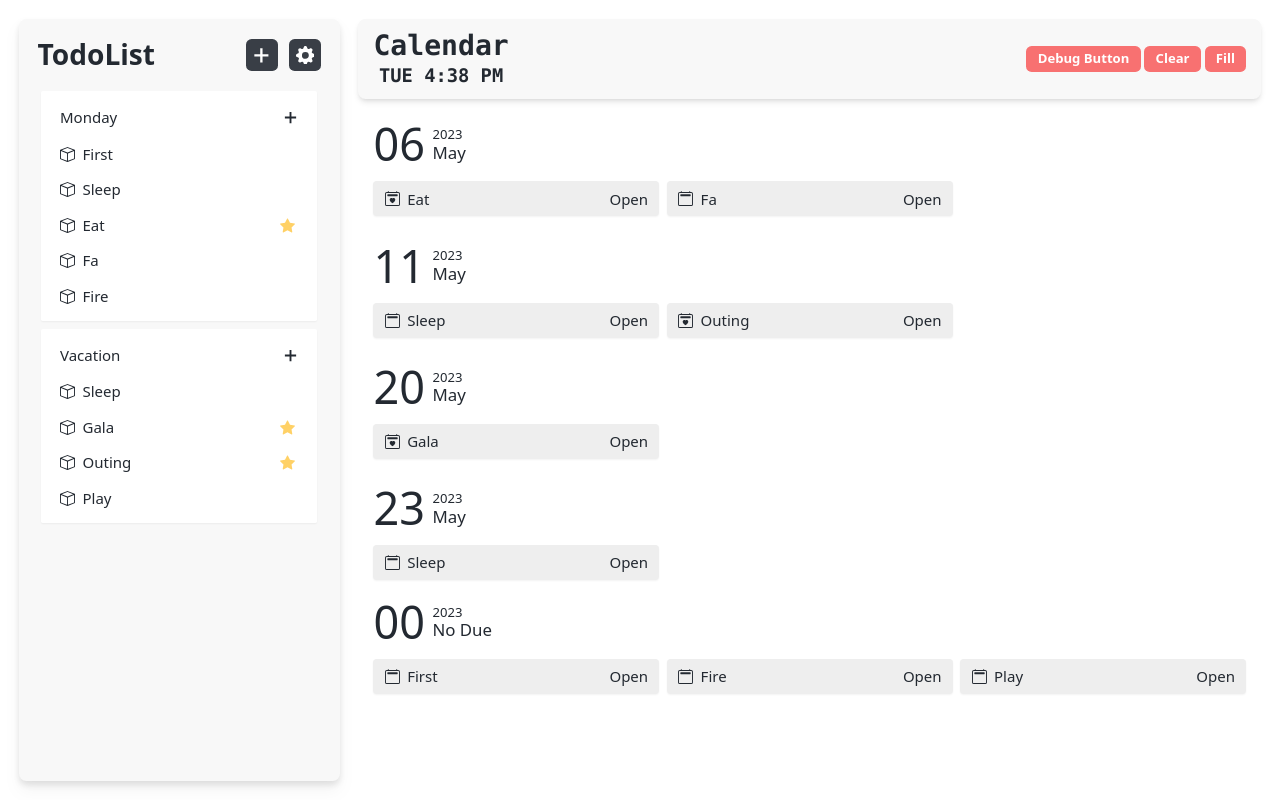
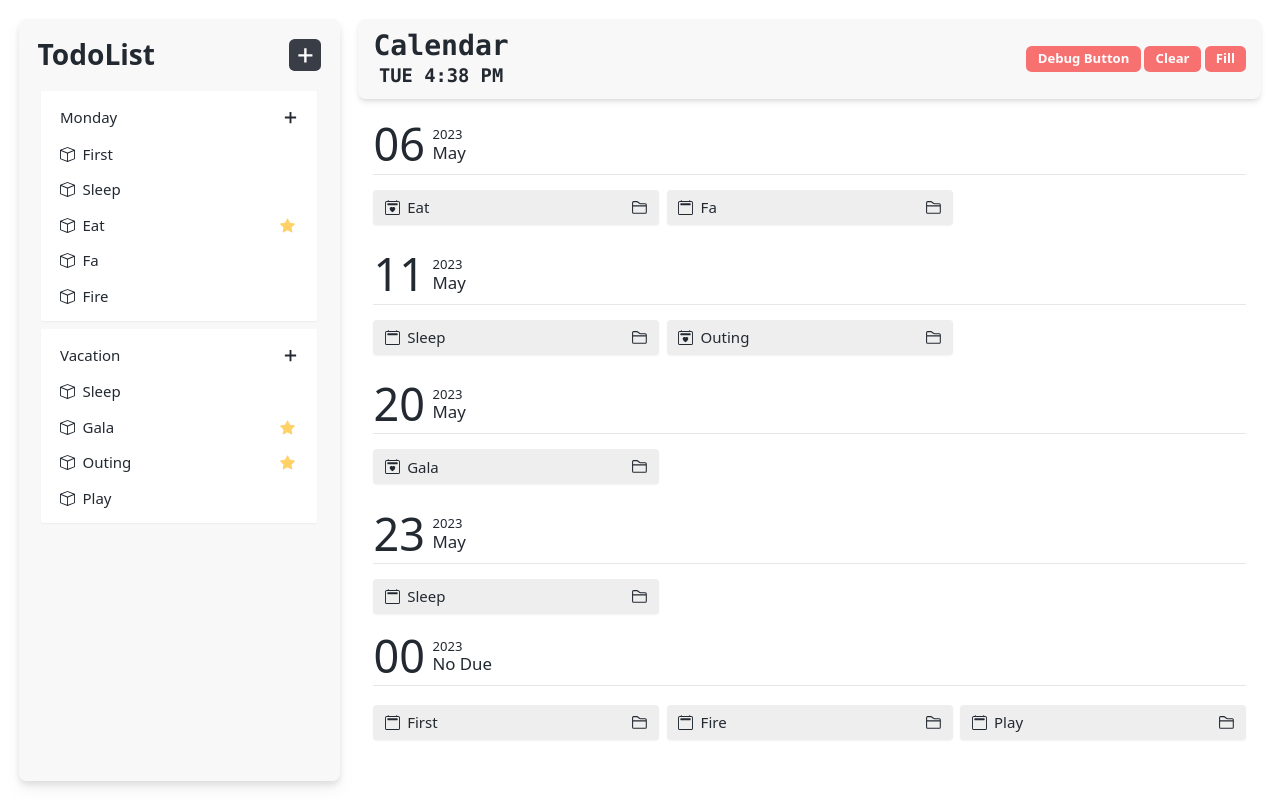
Before and after one commit to Boreumdal/unfinshed-proj-todo, a React (Vite) app in the folder frontend/: page /local in a window 1280 px wide. Both pictures are taken after a click on the button "Fill". Built offline with nearby package versions, Linux system fonts and the light colour scheme.

Commit message:
fixed side tab empty column and open visual

```diff
--- a/frontend/src/index.css
+++ b/frontend/src/index.css
@@ -10,17 +10,19 @@ body {
     background-color: rgb(255, 255, 255);
 }
 
-.todo-item-list::-webkit-scrollbar {
+/* .todo-item-list */
+
+::-webkit-scrollbar {
     appearance: none;
     width: 3px;
     border-radius: 2px;
 }
 
-.todo-item-list::-webkit-scrollbar-thumb {
+::-webkit-scrollbar-thumb {
     background-color: #ecb465;
 }
 
-.todo-item-list::-webkit-scrollbar-track {
+::-webkit-scrollbar-track {
     background-color: transparent;
 }
 
--- a/frontend/src/pages/Local/DisplayTask.jsx
+++ b/frontend/src/pages/Local/DisplayTask.jsx
@@ -1,5 +1,5 @@
 import React, { useState, useEffect } from 'react'
-import { BsCalendar2, BsCalendar2Check, BsCalendar2Heart, BsCaretDownFill, BsCaretUpFill } from 'react-icons/bs'
+import { BsCalendar2, BsCalendar2Check, BsCalendar2Heart, BsCaretDownFill, BsCaretUpFill, BsFolder2Open, BsFolder2  } from 'react-icons/bs'
 
 const DisplayTask = ({tasks, setOpenedDataId, openedDataId, setOpenedDataToggle}) => {
 	const months = ['January', 'February', 'March', 'April', 'May', 'June', 'July', 'August', 'September', 'October', 'November', 'December']
@@ -41,9 +41,10 @@ const DisplayTask = ({tasks, setOpenedDataId, openedDataId, setOpenedDataToggle}
 	return (
 		<div className='flex flex-col gap-5'>
 			{
-				dates && dates.length > 0 ? dates.sort((a, b) => Date.parse(a) - Date.parse(b)).map((date, idx) => (
-					<div key={idx} className='mt-2 '>
-						<div className='flex items-center font-medium gap-2'>
+				dates && dates.length > 0 && dates.sort((a, b) => Date.parse(a) - Date.parse(b))
+					.map((date, idx) => tasks && tasks.tasks.length > 0 && tasks.tasks.filter(task => task.marks.deleted !== true && task.dueDate.slice(0,10) === date).length > 0 && (
+						<div key={idx} className='mt-2'>
+							<div className='flex items-center font-medium gap-2 border-b pb-2'>
 								<h1 className='text-5xl'>{date.slice(8)}</h1>
 								<div className='flex flex-col'>
 									<p className='text-sm leading-5'>{date.slice(0, 4)}</p>
@@ -53,52 +54,56 @@ const DisplayTask = ({tasks, setOpenedDataId, openedDataId, setOpenedDataToggle}
 
 							<div className='grid grid-cols-3 gap-2 mt-4'>
 								{
-								tasks && tasks.tasks.length > 0 && tasks.tasks.filter(task => task.marks.deleted !== true).filter(task => task.dueDate.slice(0,10) === date).map(item => (
-									<div key={item.id} className={(item.status !== 'todo' && 'opacity-50') + ' duration-200 font-medium bg-[#EEEEEE] w-full h-[35px] flex items-center justify-between px-3 rounded shadow-sm'}>
+									tasks && tasks.tasks.length > 0 && tasks.tasks.filter(task => task.marks.deleted !== true && task.dueDate.slice(0,10) === date).map(item => (
+										<div key={item.id} className={((item.status !== 'todo' && 'opacity-50') + (openedDataId && openedDataId !== item.id && ' brightness-90')) + ' duration-200 font-medium bg-[#EEEEEE] w-full h-[35px] flex items-center justify-between px-3 rounded shadow-sm'}>
 											<div className='flex items-center gap-2'>
 												{
 													item.status === 'todo' ? item.marks.marked ? <span><BsCalendar2Heart /></span> : <span><BsCalendar2 /></span> : item.marks.marked ? <span><BsCalendar2Heart /></span> : <span><BsCalendar2Check /></span>
 												}
 												<h1 className='font-medium'>{item.title}</h1>
 											</div>
-										<button onClick={() => openTaskHandler(item.id)}>Open</button>
+											<button onClick={() => openTaskHandler(item.id)} className='text-lg'>{ openedDataId === item.id ? <BsFolder2Open /> : <BsFolder2 /> }</button>
 										</div>
 									))
 								}
 							</div>
-
 						</div>
-				)) : <p className='font-medium'>No dates found</p>
+					)
+				)
 			}
-			<div className=''>
 			{
-					noDue && noDue.length > 0 && (
-						<div className='flex items-center font-medium gap-2'>
+				noDue && noDue.length > 0 && <>
+					<div className='flex items-center font-medium gap-2 border-b pb-2'>
 						<h1 className='text-5xl'>00</h1>
 						<div className='flex flex-col'>
 							<p className='text-sm leading-5'>{year}</p>
 							<p className='text-lg leading-5'>No Due</p>
 						</div>
 					</div>
-					)
-				}
-
-				<div className='grid grid-cols-3 gap-2 mt-4'>
+					<div className='grid grid-cols-3 gap-2'>
 						{
 							noDue && noDue.filter(item => item.marks.deleted !== true).map((item, idx) => (
-							<div key={idx} className={(item.status !== 'todo' && 'opacity-50') + ' duration-200 font-medium bg-[#EEEEEE] w-full h-[35px] flex items-center justify-between px-3 rounded shadow-sm'}>
+								<div key={idx} className={((item.status !== 'todo' && 'opacity-50') + (openedDataId && openedDataId !== item.id && ' brightness-90')) + ' duration-200 font-medium bg-[#EEEEEE] w-full h-[35px] flex items-center justify-between px-3 rounded shadow-sm'}>
 									<div className='flex items-center gap-2'>
 										{
 											item.status === 'todo' ? item.marks.marked ? <span><BsCalendar2Heart /></span> : <span><BsCalendar2 /></span> : item.marks.marked ? <span><BsCalendar2Heart /></span> : <span><BsCalendar2Check /></span>
 										}
 										<h1 className='font-medium'>{item.title}</h1>
 									</div>
-								<button onClick={() => openTaskHandler(item.id)}>Open</button>
+									<button onClick={() => openTaskHandler(item.id)} className='text-lg'>{ openedDataId === item.id ? <BsFolder2Open /> : <BsFolder2 /> }</button>
 								</div>
 							))
 						}
 					</div>
+				</>
+			}
+			{
+				noDue && noDue?.length === 0 && tasks && tasks?.tasks?.length === 0 && (
+					<div>
+						<p className='font-medium'>No dates found</p>
 					</div>
+				)
+			}
 		</div>
 	)
 }
--- a/frontend/src/pages/Local/LocalDashboard.jsx
+++ b/frontend/src/pages/Local/LocalDashboard.jsx
@@ -141,6 +141,13 @@ const LocalDashboard = () => {
 		fetchLocalstorage()
 	}, [destinationColumn])
 
+	// useEffect(() => {
+	// 	if (tasks){
+	// 		console.log();
+
+	// 	}
+	// }, [tasks])
+
 	return (
 		<>
 			<div className='hidden md:flex justify-between text-[#232931]'>
@@ -150,8 +157,7 @@ const LocalDashboard = () => {
 						<div className='h-[38px] flex items-center justify-between'>
 							<h1 className='text-3xl font-bold'>TodoList</h1>
 							<div className='flex items-center gap-3'>
-								<button onClick={() => setAddColumnToggle(!addColumnToggle)} className='text-xl bg-[#393E46] text-white rounded-md h-[32px] aspect-square flex items-center justify-center'>{ addColumnToggle ? <RxCross2 /> : <GoPlus />}</button>
-								<button className='text-xl bg-[#393E46] text-white rounded-md h-[32px] aspect-square flex items-center justify-center'><BsFillGearFill /></button>
+								<button onClick={() => setAddColumnToggle(!addColumnToggle)} className='text-xl bg-[#393E46] hover:bg-[#4ECCA3] duration-300 ease-in text-white rounded-md h-[32px] aspect-square flex items-center justify-center'>{ addColumnToggle ? <RxCross2 /> : <GoPlus />}</button>
 							</div>
 						</div>
 						{
@@ -185,7 +191,8 @@ const LocalDashboard = () => {
 											</div>
 											<div className='flex flex-col gap-2 overflow-y-auto'>
 												{
-													tasks.tasks.filter(todo => todo.column === task).length > 0 ? tasks.tasks.filter(todo => todo.column === task && !todo.marks.deleted).map(item => (
+													tasks.tasks && tasks.tasks.filter(todo => todo.column === task && todo.marks.deleted === false).length !== 0
+													? tasks.tasks.filter(todo => todo.column === task && todo.marks.deleted === false).map(item => (
 														<div key={item?.id} onMouseLeave={() => setTooltip('')} className={(item?.status !== 'todo' && 'opacity-40 line-through') + ' flex items-center gap-2 h-[28px] px-2 hover:bg-[#f8f8f8] duration-300 rounded-sm relative task-item'}>
 															<span>{ item?.status !== 'todo' ? <BsCheckLg /> : <BsBox />}</span>
 															<p className={(tooltip === item?.id ? 'w-[54%]' : 'task-item-text w-[84%]') + ' truncate '}>{item?.title}</p>
@@ -214,10 +221,9 @@ const LocalDashboard = () => {
 																	</div>
 																)
 															}
-
 														</div>
 													)) : (
-														<div className='flex items-center gap-2 h-[28px] px-2 hover:bg-[#f8f8f8] duration-300 rounded-sm cursor-pointer'>
+														<div className='flex items-center gap-2 h-[28px] px-2 hover:bg-[#f8f8f8] cursor-default duration-300 rounded-sm'>
 															<span><BsBoxSeam /></span>
 															<p className='truncate'>No task added</p>
 														</div>
```
Lines whose indentation alone changed are shown as unchanged.
